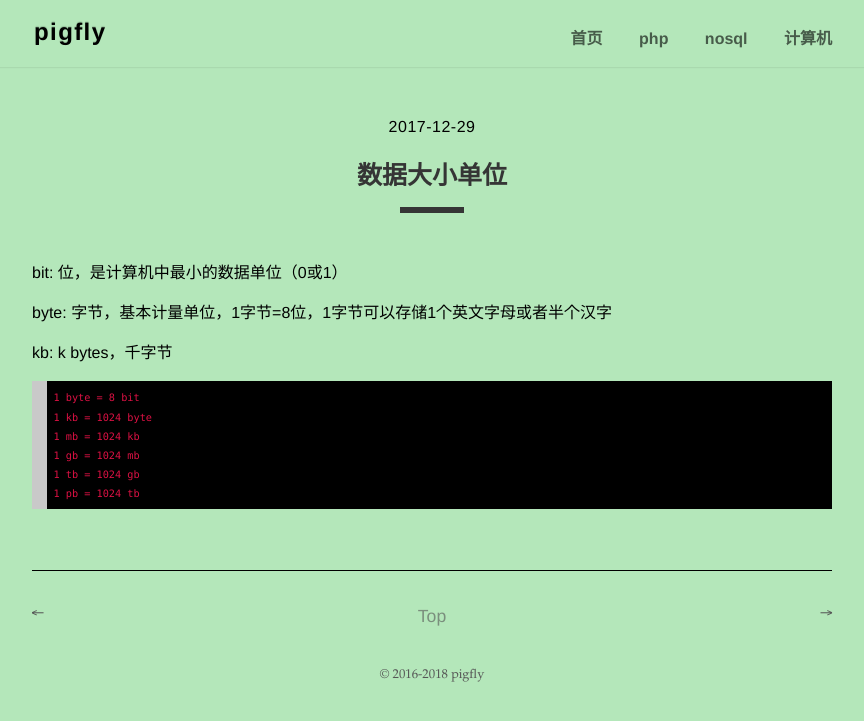
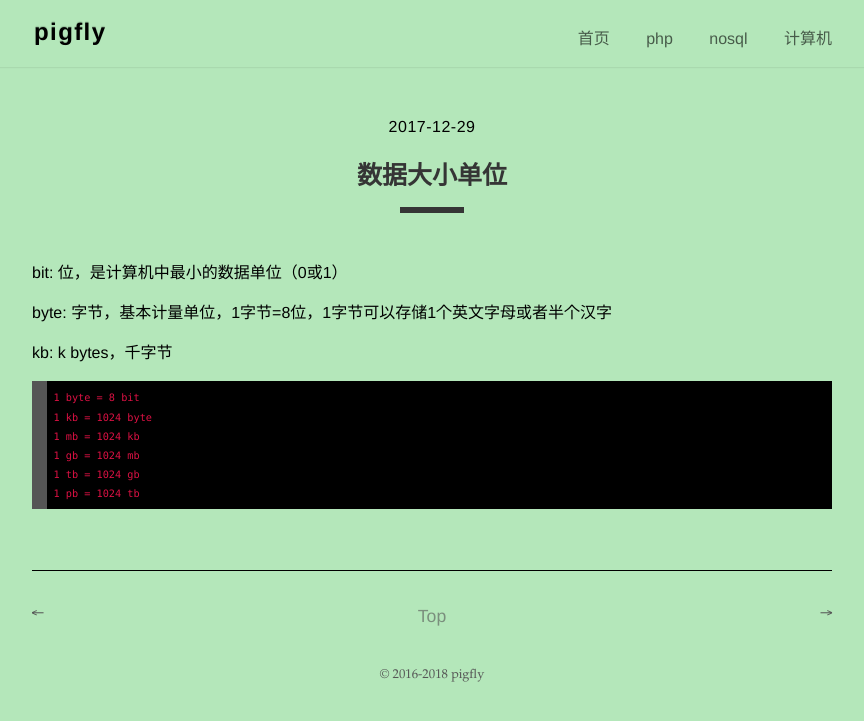
Before and after one commit to pigfly88/pigfly88.github.io, a Jekyll site: the page built from _posts/2017-12-29-data-size.md, in a window 1280 px wide. Shown: the top 721 px of the page, without its empty margins (208-1072 px from the left). Built offline with Jekyll 4.4.1, drawn with Linux system fonts in a browser that asks for light colours.

Commit message:
nav style

```diff
--- a/_includes/nav.html
+++ b/_includes/nav.html
@@ -10,8 +10,9 @@
           </a>
         </li>
         {% for category in site.categories %}
+        {% assign catename = category | first %}
         <li>
-          <a href="/cate/{{ category | first }}.html">
+          <a {% if page.categories==catename %}class="nav_active"{% endif %} href="/cate/{{ category | first }}.html">
           {{ category | first }}
           </a>
         </li>
--- a/styles.css
+++ b/styles.css
@@ -465,11 +465,11 @@
 	border-bottom: none;
 	padding-right: .2rem
 }
-
+/*
 .nav-title:hover,.nav-title:focus {
 	opacity: .6
 }
-
+*/
 .nav ul {
 	list-style-type: none;
 	margin: 1rem 0 0;
@@ -497,8 +497,10 @@
 
 .nav a {
 	color: #000;
+}
+
+.nav a.nav_active {
 	font-weight: bold;
-	font-family: "Helvetica Neue","Segoe UI",Helvetica,Arial,sans-serif
 }
 
 @media (min-width: 600px) {
@@ -637,7 +639,7 @@
 }
 
 
-pre,code{font-family: Monaco,Consolas,Courier,monospace,"Source Code Pro";border-left: 15px solid #c9c9c9;font-weight: normal;font-style: normal;font-size: 0.8em;margin:1em 0em;padding:.5em .5em;color:#DD1144;overflow-x:auto;/*border:5px solid #E0DFCC;border-radius:20px;*/max-width:100%;max-height: 45em;}
+pre,code{font-family: Monaco,Consolas,Courier,monospace,"Source Code Pro";border-left: 15px solid #555;font-weight: normal;font-style: normal;font-size: 0.8em;margin:1em 0em;padding:.5em .5em;color:#DD1144;overflow-x:auto;/*border:5px solid #E0DFCC;border-radius:20px;*/max-width:100%;max-height: 45em;}
 code{/* margin:0 2px 0 2px; */padding:4px 0 0 0;border:2px solid #E0DFCC;border-radius:4px;}
 pre code{border:0;padding:0 0 0 0;}
 
```
